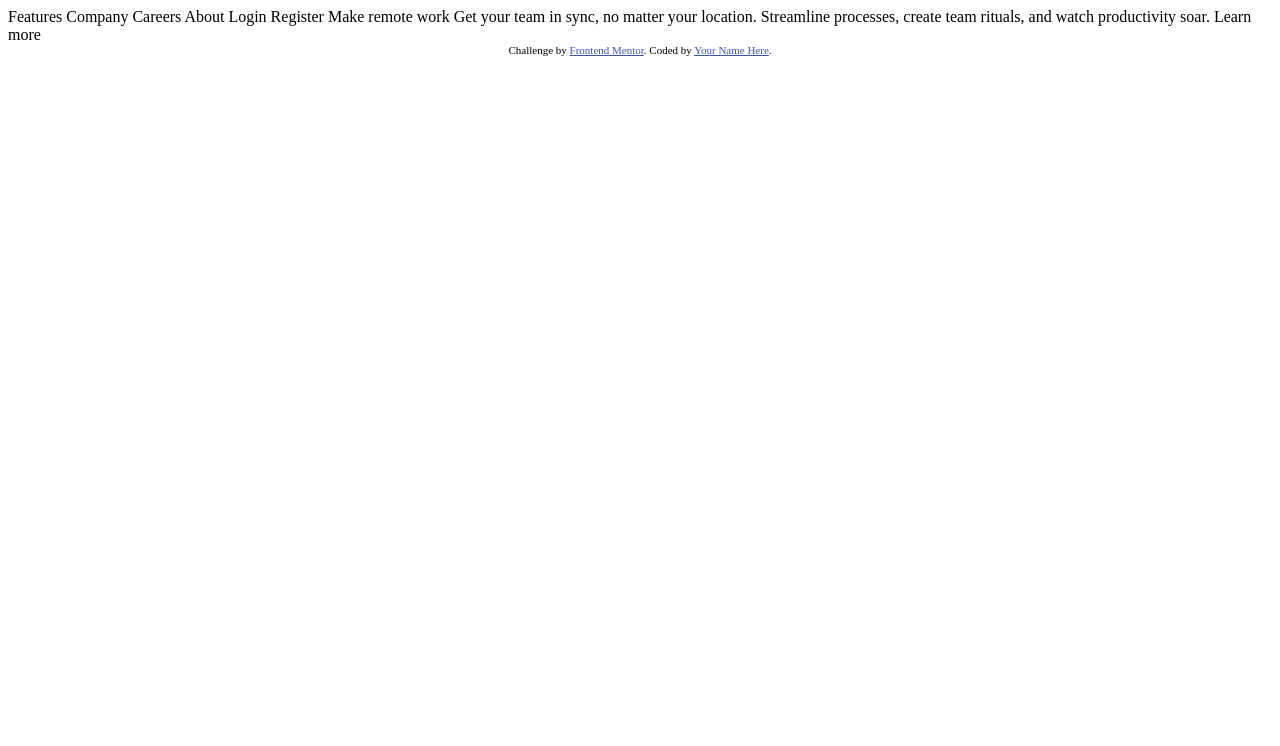
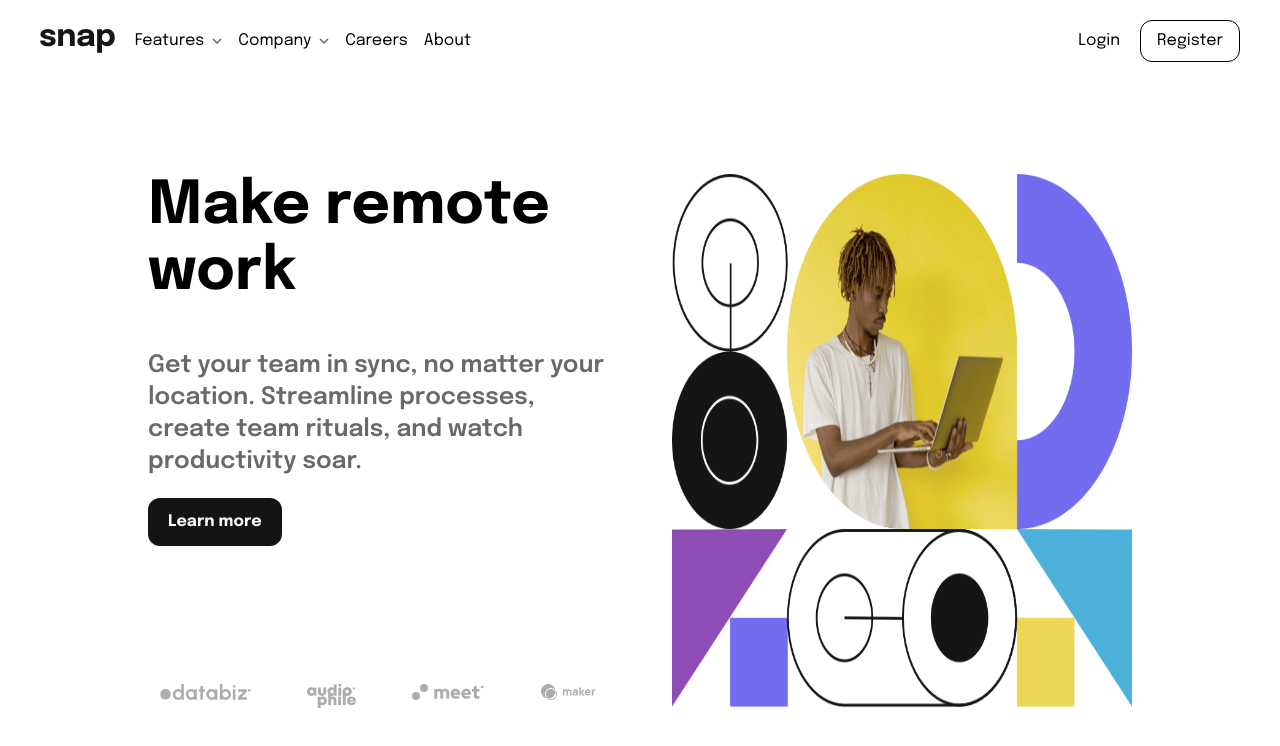
Before and after one commit to AbdinatifMohamed/intro-section-with-dropdown-navigation-main, a plain HTML site: page index.html in a window 1280 px wide. Drawn offline with nearby package versions, Linux system fonts and the light colour scheme.

Commit message:
Mobile and Desktop is both responsive. Dropdowns and functionalities are still incomplete.

```diff
--- a/index.html
+++ b/index.html
@@ -5,35 +5,127 @@
   <meta name="viewport" content="width=device-width, initial-scale=1.0"> <!-- displays site properly based on user's device -->
 
   <link rel="icon" type="image/png" sizes="32x32" href="./images/favicon-32x32.png">
-
+  <link rel="preconnect" href="https://fonts.googleapis.com">
+  <link rel="preconnect" href="https://fonts.gstatic.com" crossorigin>
+  <link href="https://fonts.googleapis.com/css2?family=Epilogue:ital,wght@0,100..900;1,100..900&display=swap" rel="stylesheet">
   <title>Frontend Mentor | Intro section with dropdown navigation</title>
 
   <!-- Feel free to remove these styles or customise in your own stylesheet 👍 -->
   <style>
     .attribution { font-size: 0.6875rem; text-align: center; }
     .attribution a { color: hsl(228, 45%, 44%); }
+    .font-epilogue {
+      font-family: "Epilogue", sans-serif;
+    }
   </style>
+   <script src="https://cdn.jsdelivr.net/npm/@tailwindcss/browser@4"></script>
 </head>
-<body>
+<body class="h-screen font-epilogue flex flex-col">
+  <header class="flex items-center justify-between py-5 px-3 md:px-10">
+    <div class="flex gap-5">
+      <img src="./images/logo.svg" class="h-6" alt="">
+      <nav class="hidden md:flex md:gap-4">
+        <button class="flex items-center gap-2">
+          <span>Features</span>
+          <img src="./images/icon-arrow-down.svg" alt="">
+        </button>
+        <button class="flex items-center gap-2">
+          <span>Company</span>
+          <img src="./images/icon-arrow-down.svg" alt="">
+        </button>
+           <button class="flex items-center gap-2">
+          <span>Careers</span>
+        </button>
+           <button class="flex items-center gap-2">
+          <span>About</span>
+        </button>
+      </nav>
+    </div>
+    <button class="md:hidden">
+      <img src="./images/icon-menu.svg" alt="">
+    </button>
+    <div class="hidden md:flex md:gap-5">
+      <button>
+        Login
+      </button>
+      <button class="border-1 rounded-xl px-4 py-2">
+        Register
+      </button>
+    </div>
+  </header>
 
-  Features
-  Company
-  Careers
-  About
-
-  Login
-  Register
-
-  Make remote work
-
-  Get your team in sync, no matter your location. Streamline processes,
-  create team rituals, and watch productivity soar.
-
-  Learn more
-
-  <footer class="attribution">
-    Challenge by <a href="https://www.frontendmentor.io?ref=challenge">Frontend Mentor</a>.
-    Coded by <a href="#">Your Name Here</a>.
-  </footer>
+<main class="md:flex md:flex-row-reverse md:items-center md:justify-center md:gap-16 md:my-auto md:px-5 md:h-2/3 md:mx-auto md:w-4/5">
+    <div class="mb-12 md:flex-1 md:mb-0 md:h-full">
+       <img src="./images/image-hero-mobile.png" class="md:h-full md:w-auto" alt="">
+    </div>
+    <div class="flex flex-col items-center md:items-start md:flex-1 md:h-full ">
+        <h1 class="text-4xl font-bold md:mb-5 md:text-[calc(.5rem+4vw)] text-center md:text-left">Make remote work</h1>
+        <p class="text-center my-6 px-3 font-semibold text-[#696969] md:text-2xl md:mb-5 md:text-left md:px-0">Get your team in sync, no matter your location. Streamline processes,
+  create team rituals, and watch productivity soar.</p>
+        <button class="bg-[#141414] text-[#fafafa] px-5 py-3 rounded-xl text-center font-bold mb-12 md:mb-auto md:self-start">Learn more</button>
+        <div class="flex justify-between self-stretch px-3 mb-10 md:mb-0">
+            <img src="./images/client-databiz.svg" class="h-4" alt="">
+            <img src="./images/client-audiophile.svg" alt="" class="h-6" >
+            <img src="./images/client-meet.svg" alt="" class="h-4" >
+            <img src="./images/client-maker.svg" alt="" class="h-4" >
+        </div>
+    </div>
+  </main>
+  <dialog class="fixed h-full w-2/3 bg-white top-0 left-auto pt-5">
+    <div class="h-full flex flex-col">
+      <button class="self-end pr-7">
+        <img class="mb-2" src="./images/icon-close-menu.svg" alt="">
+      </button>
+      <div class="px-7">
+        <button class="text-[#696969] flex justify-center items-center gap-2">
+          <p class="font-medium">Features</p>
+          <img src="./images/icon-arrow-down.svg" alt="">
+        </button>
+        <div class="flex flex-col text-[#696969] font-medium px-5 py-5 gap-3">
+          <div class="flex items-center gap-2">
+            <img src="./images/icon-todo.svg" alt="">
+            <a>Todo List</a>
+          </div>
+           <div class="flex items-center gap-2">
+            <img src="./images/icon-calendar.svg" alt="">
+            <a>Calender</a>
+          </div>
+           <div class="flex items-center gap-2">
+            <img src="./images/icon-reminders.svg" alt="">
+            <a>Reminders</a>
+          </div>
+           <div class="flex items-center gap-2">
+            <img src="./images/icon-planning.svg" alt="">
+            <a>Planning</a>
+          </div>
+        </div>
+      </div>
+       <div class="px-7">
+        <button class="text-[#696969] flex justify-center items-center gap-2">
+          <p class="font-medium">Company</p>
+          <img src="./images/icon-arrow-down.svg" alt="">
+        </button>
+        <div class="flex flex-col text-[#696969] font-medium px-5 py-5 gap-3">
+          <div class="flex items-center gap-2">
+            <a>History</a>
+          </div>
+           <div class="flex items-center gap-2">
+            <a>Our Team</a>
+          </div>
+           <div class="flex items-center gap-2">
+            <a>Blog</a>
+          </div>
+        </div>
+      </div>
+      <div class="flex flex-col px-7 text-[#696969] font-medium gap-5 mb-5">
+        <a>Careers</a>
+        <a>About</a>
+      </div>
+      <div class="flex flex-col items-center gap-3 font-medium">
+        <button class="text-[#696969]">Login</button>
+        <button class="border-1 border-[#696969] text-[#696969] px-12 py-1 rounded-lg">Register</button>
+      </div>
+    </div>
+  </dialog>
 </body>
 </html>
```
Also changed, not shown: 1 other file.
